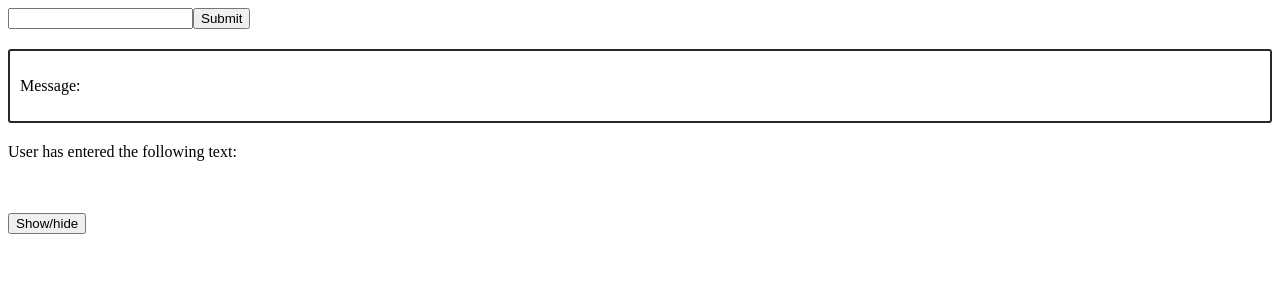
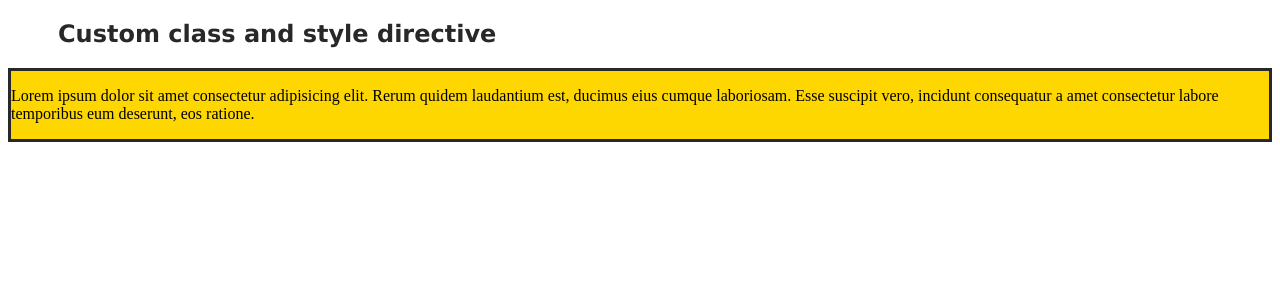
Before and after one commit to NaveenManjappa/angular-17-learning, an Angular app: page / in a window 1280 px wide. Shown: the top 300 px of the page. Built offline with nearby package versions, Linux system fonts and the light colour scheme.

Commit message:
Deleted unwanted code and added the required initial changes

```diff
--- a/src/app/app.component.css
+++ b/src/app/app.component.css
@@ -0,0 +1,20 @@
+h2{
+    margin: 20px 50px;
+    font-family: 'Lucida Sans';
+    color: #28282B;
+}
+
+.app-container{
+    margin: 20px 50px;
+    padding: 10px 20px;
+}
+
+.apphighlight{
+    border: #28282B 3PX solid;
+    background-color: gold;
+}
+
+.appFont{
+    font-family: 'Lucida Sans';
+    font-size: 18px;
+}
--- a/src/app/app.component.html
+++ b/src/app/app.component.html
@@ -1,10 +1,4 @@
-<div class="container">
-  <input type="text" #inputEl (focus)="0">
-  <button (click)="onSubmit(inputEl)">Submit</button>
-  <app-demo [message]="inputValue" *ngIf="!toDestroy">
-    <p #parentPara>User has entered the following text: {{inputValue}}</p>
-  </app-demo>
-  <br><br>
-  <button (click)="DestroyComponent()">Show/hide</button>
-
+<h2>Custom class and style directive</h2>
+<div [ngClass]="{apphighlight:true,'app-Container':true}">
+  <p>Lorem ipsum dolor sit amet consectetur adipisicing elit. Rerum quidem laudantium est, ducimus eius cumque laboriosam. Esse suscipit vero, incidunt consequatur a amet consectetur labore temporibus eum deserunt, eos ratione.</p>
 </div>
--- a/src/app/app.component.ts
+++ b/src/app/app.component.ts
@@ -1,13 +1,13 @@
 import { Component, ElementRef, QueryList, ViewChildren } from '@angular/core';
 import { CommonModule } from '@angular/common';
 import { RouterOutlet } from '@angular/router';
-import { DemoComponent } from './demo/demo.component';
+
 
 
 @Component({
   selector: 'app-root',
   standalone: true,
-  imports: [CommonModule, RouterOutlet,DemoComponent],
+  imports: [CommonModule, RouterOutlet],
   templateUrl: './app.component.html',
   styleUrl: './app.component.css'
 })
--- a/src/app/demo/demo.component.css
+++ /dev/null
@@ -1,6 +0,0 @@
-.demo {
-    margin: 20px 0px;
-    padding: 10px 10px;
-    border: #28282B 2px solid;
-    border-radius: 3px;
-}
--- a/src/app/demo/demo.component.html
+++ /dev/null
@@ -1,4 +0,0 @@
-<div class="demo">
-    <p #temp>Message: {{message}}</p>
-</div>
-<ng-content></ng-content>
--- a/src/app/demo/demo.component.ts
+++ /dev/null
@@ -1,70 +0,0 @@
-import { CommonModule } from '@angular/common';
-import { AfterContentChecked, AfterContentInit, AfterViewChecked, AfterViewInit, Component, ContentChild, DoCheck, ElementRef, Input, OnChanges, OnDestroy, OnInit, SimpleChanges, ViewChild } from '@angular/core';
-
-@Component({
-  selector: 'app-demo',
-  standalone: true,
-  imports: [CommonModule],
-  templateUrl: './demo.component.html',
-  styleUrl: './demo.component.css'
-})
-export class DemoComponent implements OnChanges,OnInit,DoCheck,AfterContentInit,AfterContentChecked,AfterViewInit,AfterViewChecked,OnDestroy {
-title:string ='Demo component';
-@Input() message: string;
-@ViewChild('temp') tempPara:ElementRef;
-
-@ContentChild('parentPara') paraContent:ElementRef;
-
-constructor() {
-  console.log('Demo component constructor called');
-  console.log(this.title);
-  console.log(this.message);
-}
-
-//1. On Changes life cycle hook
-  ngOnChanges(changes:SimpleChanges){
-    console.log('On Changes life cycle hook called');
-    console.log(changes);
-}
-
-//2. On Init life cycle hook
-  ngOnInit(){
-    console.log('ng OnInit life cycle hook');
-
-    //this line will throw error as the view template is not initialized completely
-    //console.log(this.tempPara.nativeElement);
-  }
-
-  //3. On DoCheck life cycle hook
-  ngDoCheck(){
-    console.log('ng DoCheck life cycle hook');
-    console.log('paraContent:',this.paraContent);
-  }
-
-  //4 ng AfterContentInit life cycle hook
-  ngAfterContentInit(){
-    console.log('ng AfterContentInit life cycle hook');
-    console.log('paraContent:',this.paraContent);
-  }
-
-  //5 ng AfterContentChecked life cycle hook
-  ngAfterContentChecked(){
-    console.log('ng AfterContentChecked life cycle hook');
-  }
-
-  //6 ng AfterViewInit
-  ngAfterViewInit(){
-    console.log('ng AfterViewInit life cycle hook');
-  }
-
-  //7 ng AfterViewChecked
-  ngAfterViewChecked(){
-    console.log('ng AfterViewChecked life cycle hook');
-    console.log(this.tempPara.nativeElement.textContent);
-  }
-
-  //8 ng onDestroy
-  ngOnDestroy(): void {
-    console.log('ng OnDestroy life cycle hook');
-  }
-}
```
Also changed, not shown: 1 other file (tests, documents, lock files or other folders).
